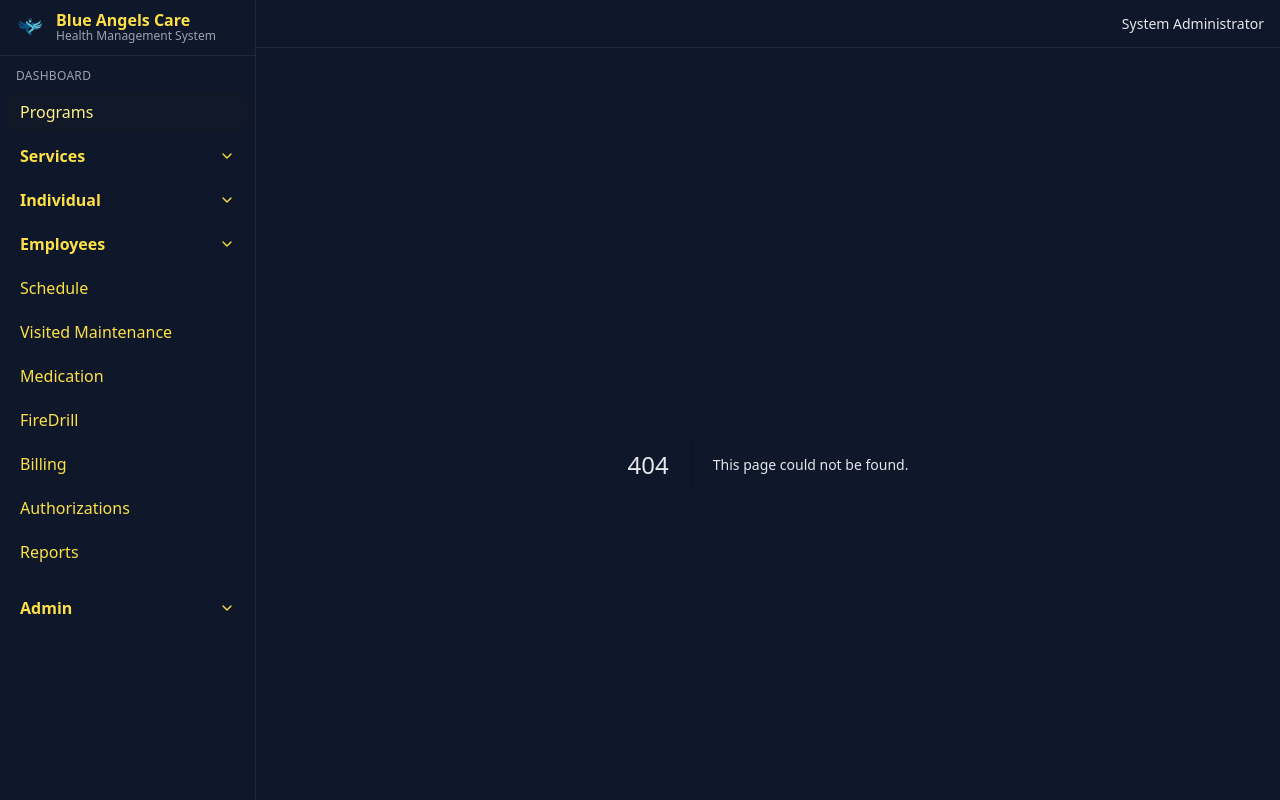
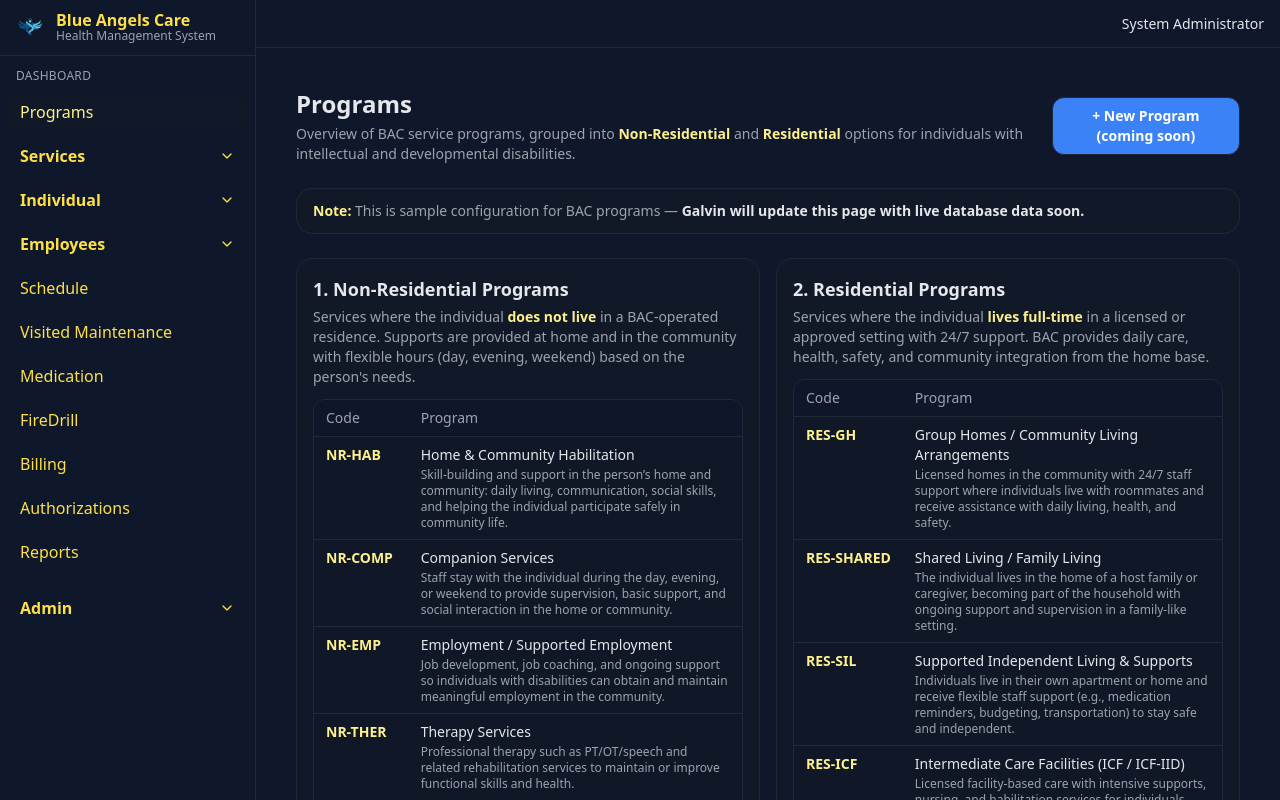
Before and after one commit to galvinchau/bac-hms, a Next.js app: page /programs in a window 1280 px wide. Before the commit this address had no page. Shown: the top 800 px of the page. Built offline with nearby package versions, Linux system fonts and the light colour scheme.

Commit message:
Update sidebar styles and Programs page (Non-Res / Residential)

```diff
--- /dev/null
+++ b/app/programs/page.tsx
@@ -0,0 +1,237 @@
+// app/programs/page.tsx
+// or app/(dashboard)/programs/page.tsx depending on your folder structure
+
+import React from "react";
+
+type ProgramItem = {
+  id: string;
+  code: string;
+  name: string;
+  description: string;
+};
+
+const nonResidentialPrograms: ProgramItem[] = [
+  {
+    id: "nr-1",
+    code: "NR-HAB",
+    name: "Home & Community Habilitation",
+    description:
+      "Skill-building and support in the person’s home and community: daily living, communication, social skills, and helping the individual participate safely in community life.",
+  },
+  {
+    id: "nr-2",
+    code: "NR-COMP",
+    name: "Companion Services",
+    description:
+      "Staff stay with the individual during the day, evening, or weekend to provide supervision, basic support, and social interaction in the home or community.",
+  },
+  {
+    id: "nr-3",
+    code: "NR-EMP",
+    name: "Employment / Supported Employment",
+    description:
+      "Job development, job coaching, and ongoing support so individuals with disabilities can obtain and maintain meaningful employment in the community.",
+  },
+  {
+    id: "nr-4",
+    code: "NR-THER",
+    name: "Therapy Services",
+    description:
+      "Professional therapy such as PT/OT/speech and related rehabilitation services to maintain or improve functional skills and health.",
+  },
+  {
+    id: "nr-5",
+    code: "NR-BEH",
+    name: "Behavior Support",
+    description:
+      "Clinical assessment and behavior support plans to help manage challenging behaviors and teach safer, more appropriate skills.",
+  },
+  {
+    id: "nr-6",
+    code: "NR-TRANS",
+    name: "Transportation",
+    description:
+      "Transportation to work, day programs, medical appointments, and community activities when the person cannot safely use other options.",
+  },
+  {
+    id: "nr-7",
+    code: "NR-RESP",
+    name: "Respite Services",
+    description:
+      "Short-term relief for families and caregivers, either during the day or overnight, so they can rest while the individual continues to receive care.",
+  },
+  {
+    id: "nr-8",
+    code: "NR-TECH",
+    name: "Assistive Technology / Environmental Modifications",
+    description:
+      "Equipment and home/vehicle modifications that support mobility, communication, safety, and independence (e.g., ramps, grab bars, adaptive devices).",
+  },
+];
+
+const residentialPrograms: ProgramItem[] = [
+  {
+    id: "res-1",
+    code: "RES-GH",
+    name: "Group Homes / Community Living Arrangements",
+    description:
+      "Licensed homes in the community with 24/7 staff support where individuals live with roommates and receive assistance with daily living, health, and safety.",
+  },
+  {
+    id: "res-2",
+    code: "RES-SHARED",
+    name: "Shared Living / Family Living",
+    description:
+      "The individual lives in the home of a host family or caregiver, becoming part of the household with ongoing support and supervision in a family-like setting.",
+  },
+  {
+    id: "res-3",
+    code: "RES-SIL",
+    name: "Supported Independent Living & Supports",
+    description:
+      "Individuals live in their own apartment or home and receive flexible staff support (e.g., medication reminders, budgeting, transportation) to stay safe and independent.",
+  },
+  {
+    id: "res-4",
+    code: "RES-ICF",
+    name: "Intermediate Care Facilities (ICF / ICF-IID)",
+    description:
+      "Licensed facility-based care with intensive supports, nursing, and habilitation services for individuals who have very high medical or behavioral needs.",
+  },
+];
+
+export default function ProgramsPage() {
+  return (
+    <div className="p-6 space-y-6">
+      {/* Header */}
+      <div className="flex flex-col gap-3 sm:flex-row sm:items-center sm:justify-between">
+        <div>
+          <h1 className="text-2xl font-semibold text-bac-text">Programs</h1>
+          <p className="mt-1 text-sm text-bac-muted">
+            Overview of BAC service programs, grouped into{" "}
+            <span className="text-yellow-200 font-semibold">
+              Non-Residential
+            </span>{" "}
+            and{" "}
+            <span className="text-yellow-200 font-semibold">
+              Residential
+            </span>{" "}
+            options for individuals with intellectual and developmental
+            disabilities.
+          </p>
+        </div>
+
+        <button
+          type="button"
+          className="inline-flex items-center justify-center rounded-xl border border-bac-border bg-bac-primary px-4 py-2 text-sm font-semibold text-white shadow-sm hover:bg-bac-primary/90"
+        >
+          + New Program (coming soon)
+        </button>
+      </div>
+
+      {/* Info note */}
+      <div className="rounded-2xl border border-bac-border bg-bac-panel px-4 py-3 text-sm text-bac-muted">
+        <span className="font-semibold text-yellow-200">Note:</span>{" "}
+        This is sample configuration for BAC programs —{" "}
+        <span className="font-semibold text-bac-text">
+          Galvin will update this page with live database data soon.
+        </span>
+      </div>
+
+      {/* Two-column layout */}
+      <div className="grid gap-4 lg:grid-cols-2">
+        {/* Non-Residential */}
+        <div className="rounded-2xl border border-bac-border bg-bac-panel p-4 shadow-sm space-y-3">
+          <div>
+            <h2 className="text-lg font-semibold text-bac-text">
+              1. Non-Residential Programs
+            </h2>
+            <p className="mt-1 text-sm text-bac-muted">
+              Services where the individual{" "}
+              <span className="font-semibold text-yellow-200">
+                does not live
+              </span>{" "}
+              in a BAC-operated residence. Supports are provided at home and in
+              the community with flexible hours (day, evening, weekend) based on
+              the person&apos;s needs.
+            </p>
+          </div>
+
+          <div className="overflow-x-auto rounded-xl border border-bac-border bg-bac-bg/40">
+            <table className="min-w-full text-left text-sm">
+              <thead className="bg-bac-bg/60 text-bac-muted">
+                <tr>
+                  <th className="px-3 py-2 font-medium">Code</th>
+                  <th className="px-3 py-2 font-medium">Program</th>
+                </tr>
+              </thead>
+              <tbody>
+                {nonResidentialPrograms.map((p) => (
+                  <tr key={p.id} className="border-t border-bac-border">
+                    <td className="px-3 py-2 align-top text-yellow-200 font-semibold text-xs sm:text-sm whitespace-nowrap">
+                      {p.code}
+                    </td>
+                    <td className="px-3 py-2 align-top">
+                      <div className="font-medium text-bac-text">
+                        {p.name}
+                      </div>
+                      <div className="mt-0.5 text-xs text-bac-muted">
+                        {p.description}
+                      </div>
+                    </td>
+                  </tr>
+                ))}
+              </tbody>
+            </table>
+          </div>
+        </div>
+
+        {/* Residential */}
+        <div className="rounded-2xl border border-bac-border bg-bac-panel p-4 shadow-sm space-y-3">
+          <div>
+            <h2 className="text-lg font-semibold text-bac-text">
+              2. Residential Programs
+            </h2>
+            <p className="mt-1 text-sm text-bac-muted">
+              Services where the individual{" "}
+              <span className="font-semibold text-yellow-200">
+                lives full-time
+              </span>{" "}
+              in a licensed or approved setting with 24/7 support. BAC provides
+              daily care, health, safety, and community integration from the
+              home base.
+            </p>
+          </div>
+
+          <div className="overflow-x-auto rounded-xl border border-bac-border bg-bac-bg/40">
+            <table className="min-w-full text-left text-sm">
+              <thead className="bg-bac-bg/60 text-bac-muted">
+                <tr>
+                  <th className="px-3 py-2 font-medium">Code</th>
+                  <th className="px-3 py-2 font-medium">Program</th>
+                </tr>
+              </thead>
+              <tbody>
+                {residentialPrograms.map((p) => (
+                  <tr key={p.id} className="border-t border-bac-border">
+                    <td className="px-3 py-2 align-top text-yellow-200 font-semibold text-xs sm:text-sm whitespace-nowrap">
+                      {p.code}
+                    </td>
+                    <td className="px-3 py-2 align-top">
+                      <div className="font-medium text-bac-text">
+                        {p.name}
+                      </div>
+                      <div className="mt-0.5 text-xs text-bac-muted">
+                        {p.description}
+                      </div>
+                    </td>
+                  </tr>
+                ))}
+              </tbody>
+            </table>
+          </div>
+        </div>
+      </div>
+    </div>
+  );
+}
```
